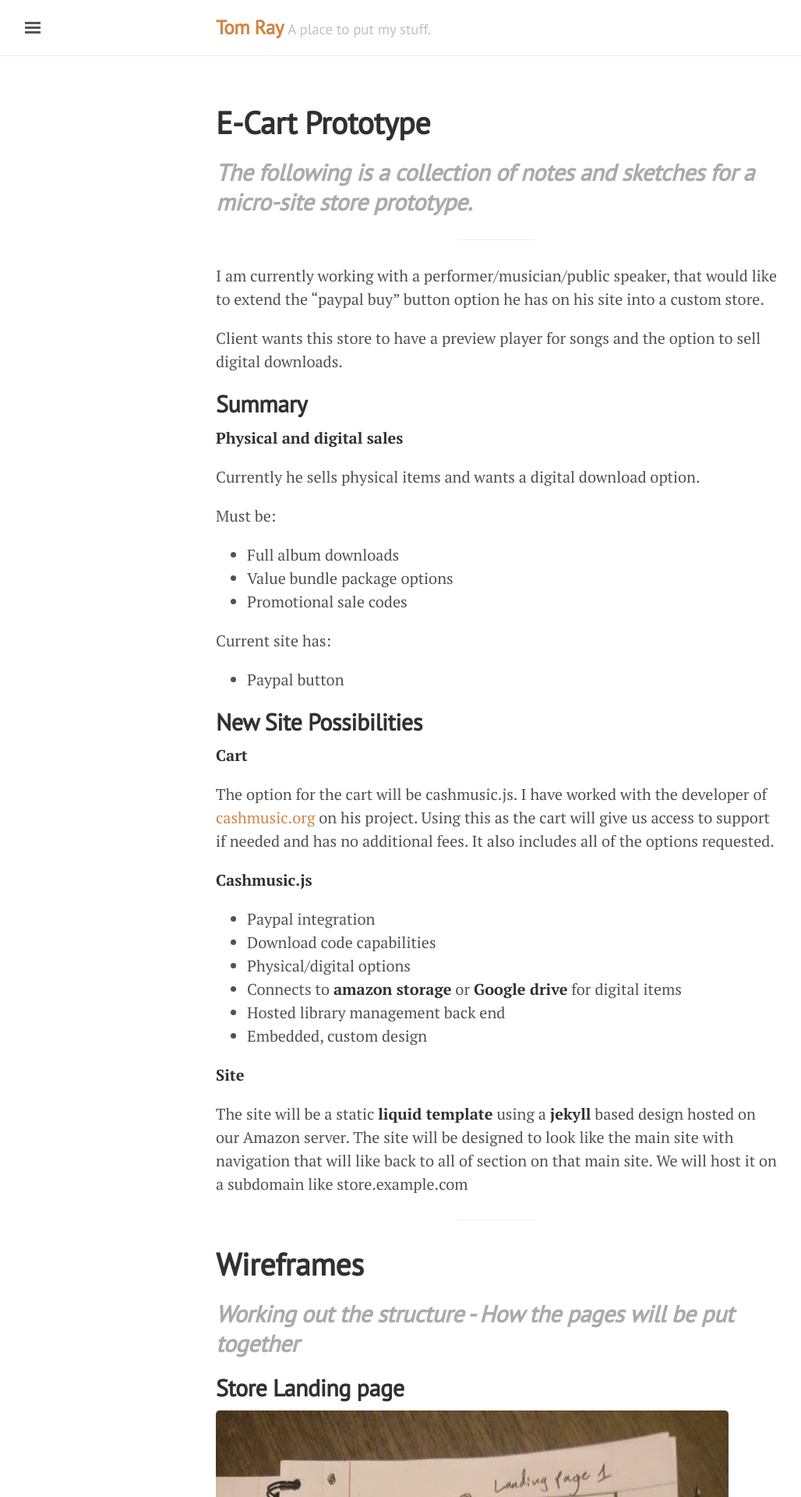
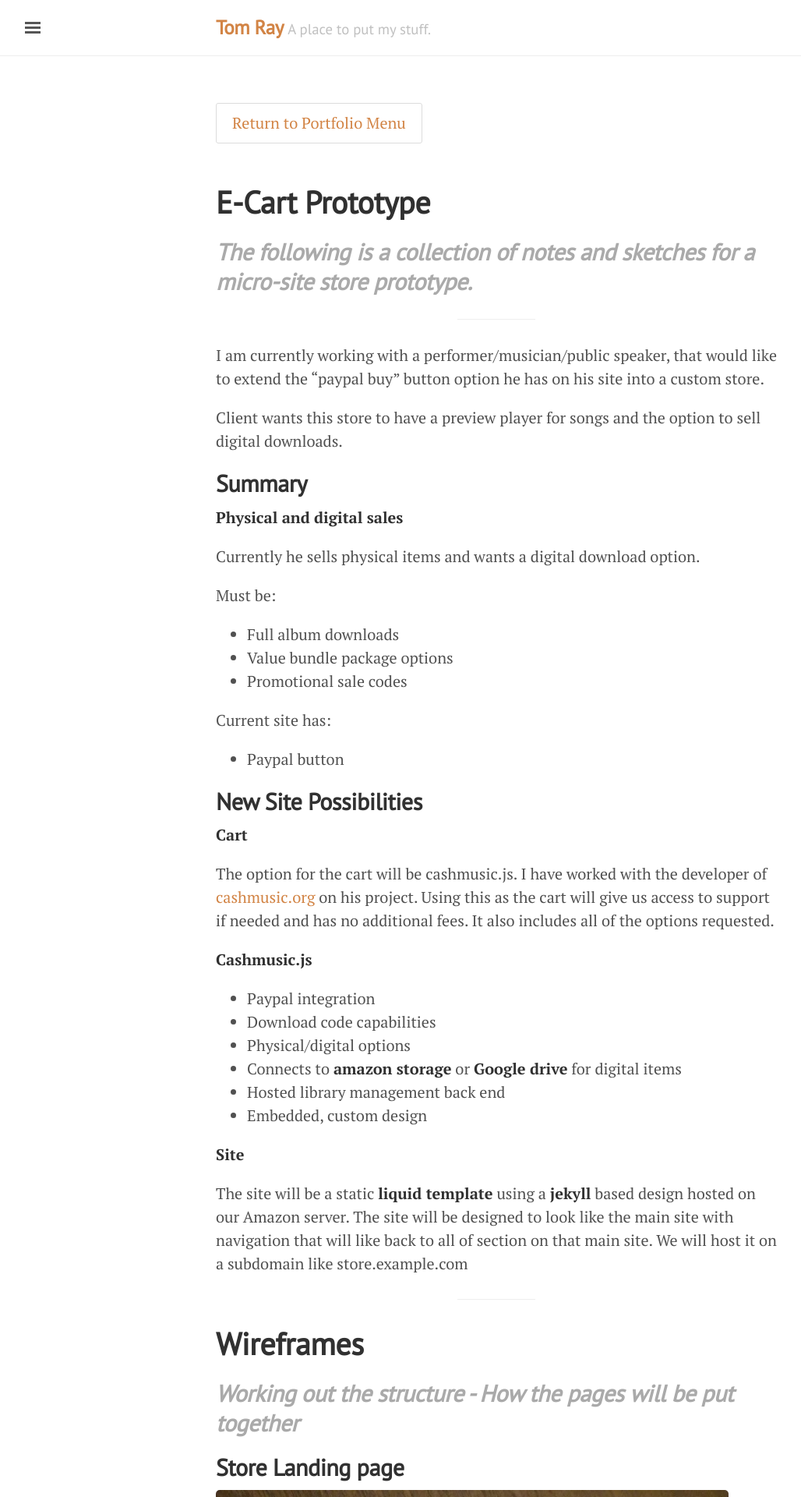
Before and after one commit to tmray/tmray.github.com, a Jekyll site: the page built from _collection/examples.md, in a window 1280 px wide. Shown: the top 1920 px of the page at 78% size, without its empty margins (3-1031 px from the left). Built offline with Jekyll 4.4.1, drawn with Linux system fonts in a browser that asks for light colours; some of the changed text lies outside the part shown.

Commit message:
created new template, added to new pages front matter layout

```diff
--- a/_collection/artwork.html
+++ b/_collection/artwork.html
@@ -1,5 +1,5 @@
 ---
-layout: page
+layout: portfolio
 title: "Artwork"
 summary: "Artwork and design"
 img: "/public/images/red-bird.png"
--- a/_collection/examples.md
+++ b/_collection/examples.md
@@ -1,5 +1,5 @@
 ---
-layout: page
+layout: portfolio
 title: "E-Cart Prototype"
 summary: "Stand-alone shop page for albums"
 img: "/public/images/e-store-prototype.jpg"
--- /dev/null
+++ b/_layouts/portfolio.html
@@ -0,0 +1,16 @@
+---
+layout: default
+---
+
+<a href="{{site.baseurl}}/portfolio" class="btn">
+  Return to Portfolio Menu
+</a>
+
+<div class="page">
+  <h1 class="page-title">{{ page.title }}</h1>
+  {{ content }}
+</div>
+
+<a href="{{site.baseurl}}/portfolio" class="btn bottom">
+  Return to Portfolio Menu
+</a>
--- a/_sass/_global.scss
+++ b/_sass/_global.scss
@@ -8,3 +8,16 @@ hr {
 h2 em {
   color: #aaa;
 }
+
+// buttons
+.btn {
+  background: white;
+  border-radius: 3px;
+  border: 1px solid gainsboro;
+  display: inline-block;
+  padding: 0.5em 1em;
+  position: relative;
+  text-align: center;
+  margin-bottom: 50px;
+
+}
```
Also changed, not shown: _collection/animation.md (+1 -1 lines), _collection/websites.md (+1 -1 lines).
